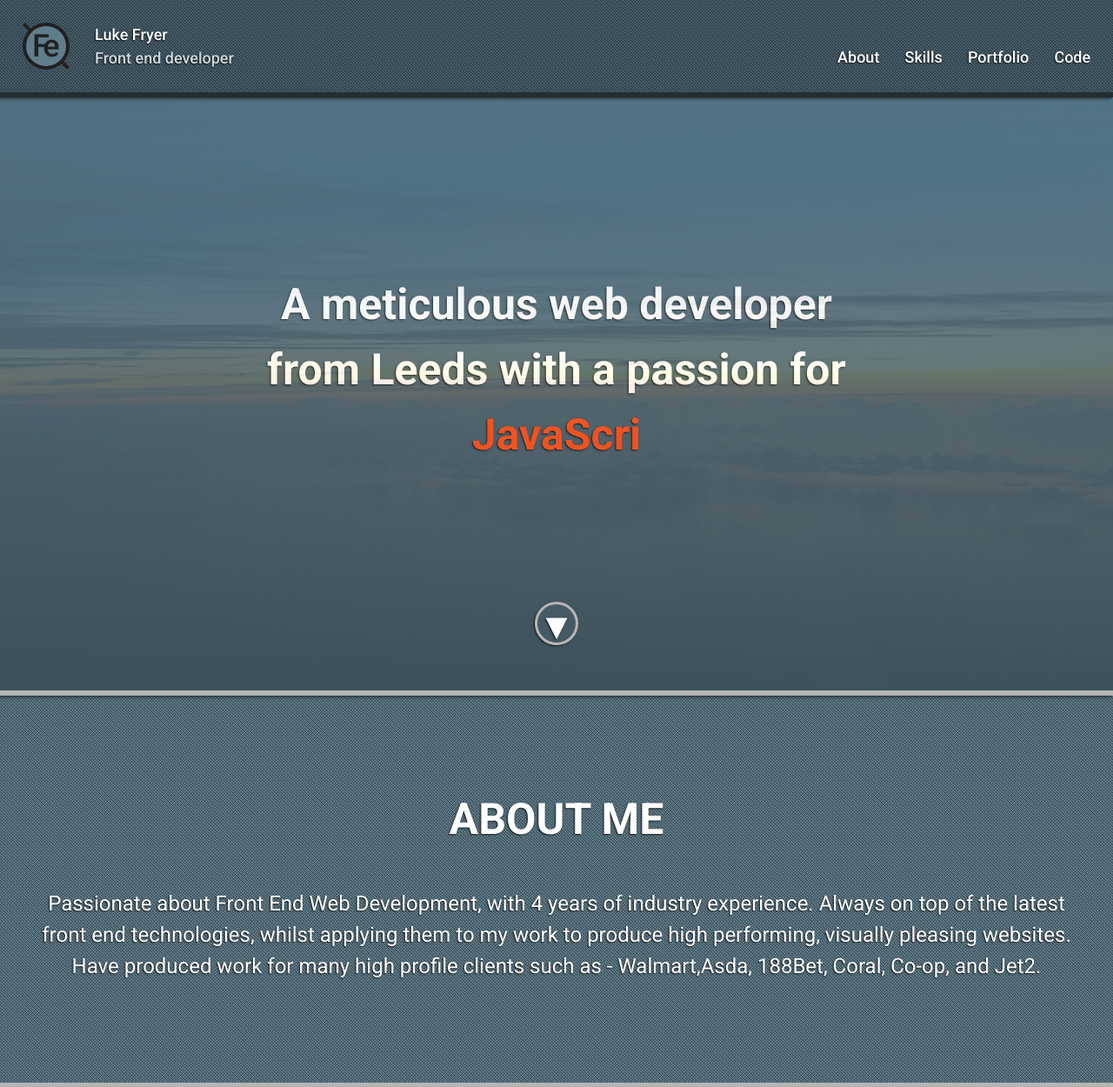
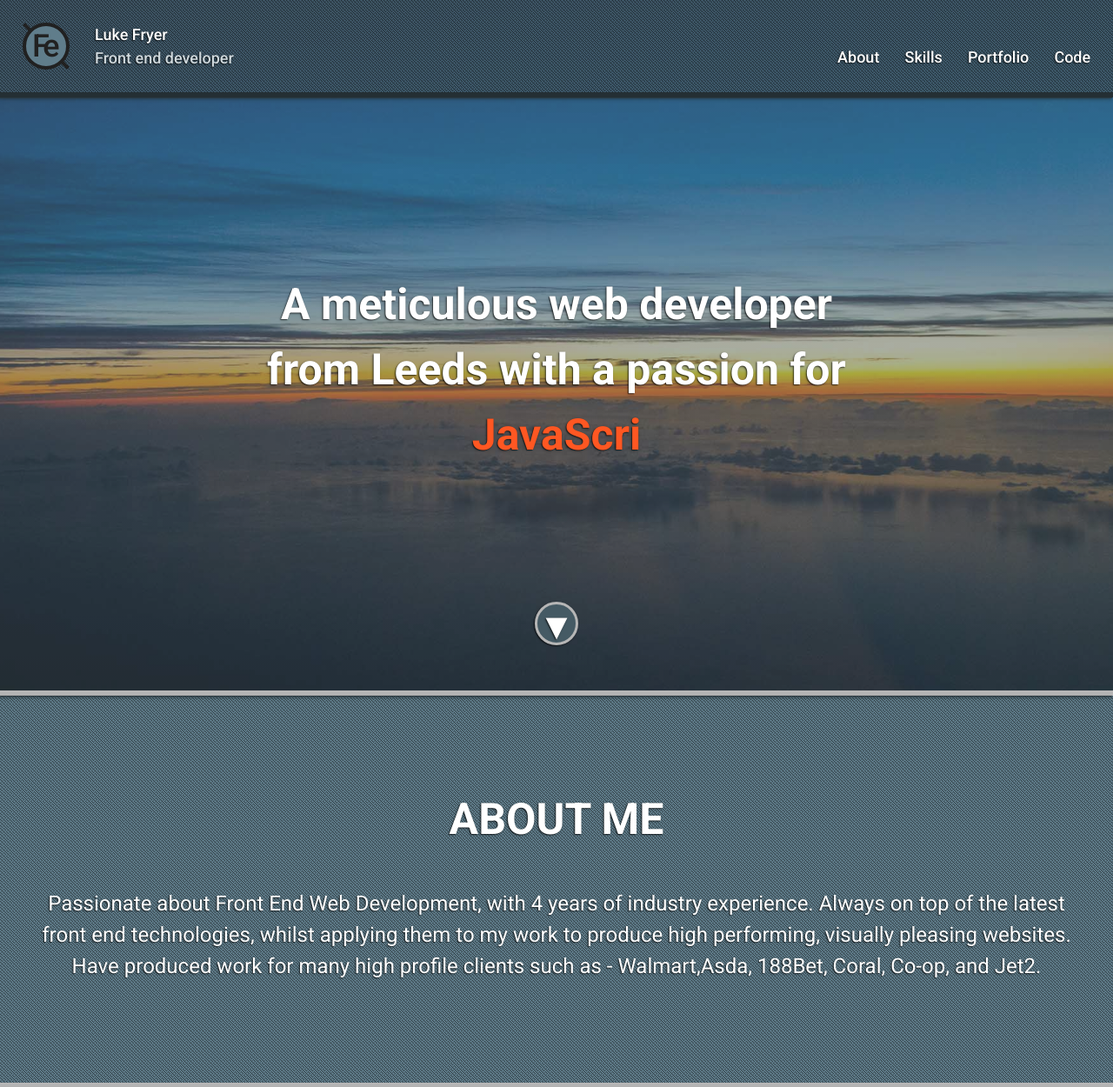
Before and after one commit to lf87/Portfolio-2016, a PHP site: page / in a window 1280 px wide. Shown: the top 1250 px of the page at 87% size. Run offline with PHP 8.4, Linux system fonts and the light colour scheme.

Commit message:
Reduced transparency on header image

```diff
--- a/src/styles/layout/_main.scss
+++ b/src/styles/layout/_main.scss
@@ -23,13 +23,14 @@ section:first-of-type {
     align-items: center;
     justify-content: center;
     flex-direction: column;
-    background: linear-gradient(to bottom, rgba($primary-color, 1) 0%, rgba($primary-color-dark, 1) 100%);
+    background: linear-gradient(to bottom, rgba($primary-color, 1) 0, rgba($primary-color-dark, 1) 100%);
     overflow: hidden;
     margin-top: $header-height - ($header-height*2);
     .large-heading {
         margin: $gutter 0;
         padding: ($header-height / 2) 0 0;
         width: 730px;
+        z-index: $z-large-heading;
         @include bp-lg {
             padding: ($header-height / 2) 0 0;
         }
@@ -45,7 +46,7 @@ section:first-of-type {
         @extend .main-bg;
         background-position: center center;
         top: 0;
-        opacity: .1;
+        opacity: .5;
     }
 }
 
--- a/src/styles/utils/_variables.scss
+++ b/src/styles/utils/_variables.scss
@@ -4,6 +4,7 @@ $gutterM2: $gutter * 2;
 $gutterM3: $gutter * 3;
 // Z-index
 $z-header: 1;
+$z-large-heading: 1;
 
 // Colours
 $primary-color-dark: #455A64;
```
Also changed, not shown: style.css.
